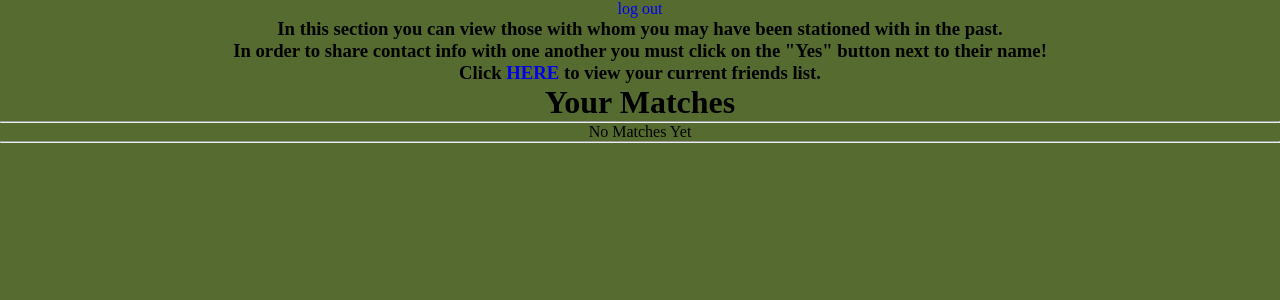
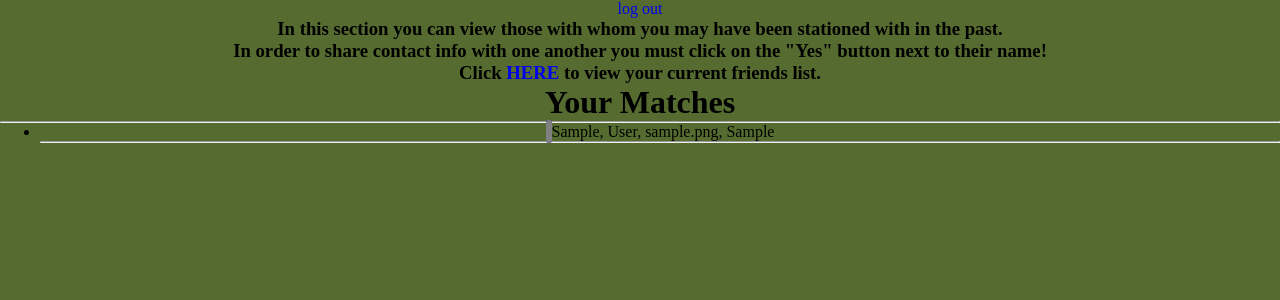
Before and after one commit to katherineionehalliburton/BattleBuddies, a Flask app: page /matches in a window 1280 px wide. Shown: the top 300 px of the page. Run offline with Flask 2, Linux system fonts and the light colour scheme; the visitor is signed in with stand-in values (Sample User, id 1); tables that the repository leaves empty hold one stand-in row (values such as "Sample post").

Commit message:
C:/Program Files/Git/matches returns a list of all users - will be working on displaying a button for friend selection next

```diff
--- a/main.py
+++ b/main.py
@@ -57,7 +57,7 @@ class Friends(db.Model):
 
 @app.before_request
 def require_login():
-    allowed_routes = ['login', 'register', 'matches', 'friends']
+    allowed_routes = ['login', 'register', 'friends']
     if request.endpoint not in allowed_routes and 'username' not in session:
         flash("You must log in!")
         return redirect('/login')
@@ -159,10 +159,20 @@ def logout():
 
 @app.route('/matches', methods=['POST', 'GET'])
 def matches():
-    if request.method == 'GET':
-        usermatchbases = User.query.with_entities(User.base, db.func.count()).group_by(User.base).having(db.func.count() > 1).all()
-        return render_template('matches.html', title='Matches', usermatchbases=usermatchbases)
-    return render_template('matches.html')
+    user_id = request.args.get('id')
+    if user_id:
+        user_id = int(user_id)
+        users = User.query.get(user_id)
+        users = User.query.filter_by(user_id=user_id).all()
+        return render_template('matches.html', title="Matches", users=users)
+    users = User.query.all()
+    return render_template('matches.html',title="Matches",
+        users=users)
+
+'''
+    usermatchbases = User.query.with_entities(User.base, db.func.count()).group_by(User.base).having(db.func.count() > 1).all()
+        if usermatchbases:
+            return render_template('matches.html', title='Matches', usermatchbases=usermatchbases)'''
 
 
 @app.route('/friends', methods=['POST', 'GET'])
--- a/templates/matches.html
+++ b/templates/matches.html
@@ -7,16 +7,16 @@
     <h3>Click <a href="/friends">HERE</a> to view your current friends list.</h3>
     <h1>Your Matches</h1>
 
-        <hr />
+    <hr />
 
-        {% if not usermatchbases %}
+        {% if users|length == 0 %}
         <p>No Matches Yet</p>
         {% else %}
 
             <ul>
-                {% for user in userrmatchbases %}
+                {% for user in users %}
                 <li>
-                   <p>{{user.firstname}}, {{user.lastname}}, {{user.userimage}}, {{user.base}}</p>
+                    <p><a href="/users?id={{user.id}}"></a>{{user.firstname}}, {{user.lastname}}, {{user.userimage}}, {{user.base}}</p>
                 </li>
                 {% endfor %}
 
```
